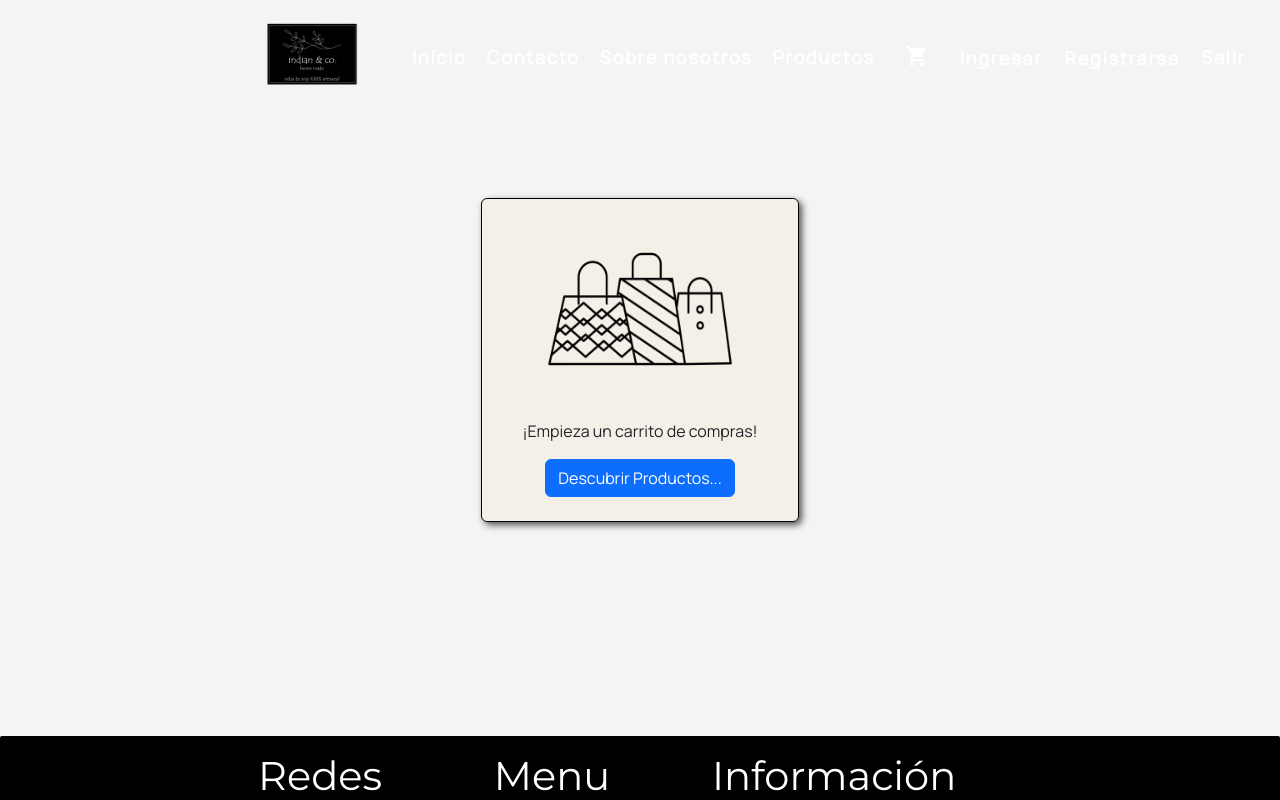
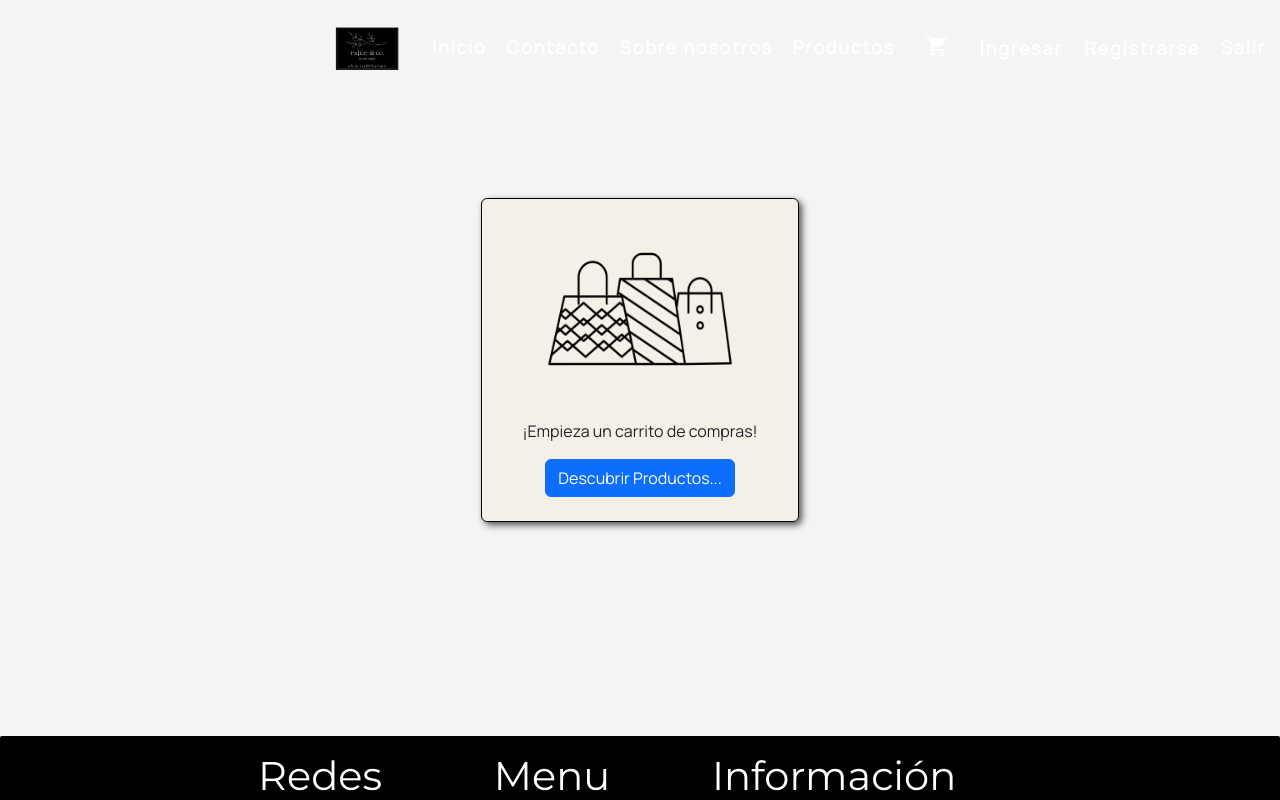
Before and after one commit to indianandco/Indian_Co, a React (Vite) app in the folder Client/: page /cart in a window 1280 px wide. Shown: the top 800 px of the page. Built offline with nearby package versions, Linux system fonts and the light colour scheme.

Commit message:
feat(strcture): css in all the project

```diff
--- a/Client/src/components/Login/SignIn/SignIn.jsx
+++ b/Client/src/components/Login/SignIn/SignIn.jsx
@@ -9,7 +9,7 @@ import { fetcher } from '../../../utils/fetcherGet';
 import { AuthContext } from '../../../services/AuthContext';
 
 // eslint-disable-next-line react/prop-types
-function SignIn({ scrolled }) {
+function SignIn() {
 
     const { setUser } = useContext(AuthContext);
     const [validated, setValidated] = useState(true);
@@ -112,7 +112,7 @@ function SignIn({ scrolled }) {
 
     return (
         <>
-            <Button variant="none" className={scrolled ? "buttons_scrolled d-flex justify-content-start" : "buttons d-flex justify-content-start"} onClick={handleShow}>
+            <Button variant="none" className="buttons d-flex justify-content-start" onClick={handleShow}>
                 Ingresar
             </Button>
             {//-------------------------MODAL DE LOGIN
--- a/Client/src/components/Login/SignUp/SignUp.jsx
+++ b/Client/src/components/Login/SignUp/SignUp.jsx
@@ -8,7 +8,7 @@ import validation from '../../../utils/registerValidation';
 import { fetcher } from '../../../utils/fetcherGet';
 
 // eslint-disable-next-line react/prop-types
-function SignUp({ scrolled }) {
+function SignUp() {
 
     const [validated, setValidated] = useState(true);
     const [show, setShow] = useState(false)
@@ -72,7 +72,7 @@ function SignUp({ scrolled }) {
 
     return (
         <>
-            <Button variant="none" className={scrolled ? "buttons_scrolled d-flex justify-content-start" : "buttons d-flex justify-content-start"} onClick={handleShow}>
+            <Button variant="none" className="buttons d-flex justify-content-start" onClick={handleShow}>
                 Registrarse
             </Button>
 
--- a/Client/src/components/Navbar/Navbar.css
+++ b/Client/src/components/Navbar/Navbar.css
@@ -67,8 +67,8 @@
   }
 
    .logo {
-    width: 100px;
-    height: 100px;
+    width: 70px;
+    height: 70px;
     padding: 0;
     margin: 0;
   }
@@ -80,9 +80,8 @@
   .navbar {
     display: flex;
     align-items:center;
-    min-height: 6em;
     background-color: rgba(255, 255, 255, 0);
-    transition: background-color 0.7s ease;
+    transition: background-color 0.7s ease,height 1s ease;
   }
 
   .nav_container {
@@ -94,21 +93,10 @@
   .navbar_scrolled {
     margin: 0;
     display: flex;
-    height: 1em;
+    height: auto;
     justify-content:space-evenly;
     background-color: black;
-  }
-
-  .buttons_scrolled {
-    position: relative;
-    font-style:normal;
-    font-weight: 800;
-    letter-spacing: 0.1em;
-    color: rgb(255, 255, 255);
-    padding: 10px;
-    text-decoration: none;
-    font-size: 14px;
-    transition: font-size 0.7s ease;
+    transition: background-color 0.7s ease,height 1s ease;
   }
 
   @media (max-width: 768px) {
--- a/Client/src/components/Navbar/Navbar.jsx
+++ b/Client/src/components/Navbar/Navbar.jsx
@@ -1,4 +1,4 @@
-import { NavLink } from "react-router-dom";
+import { NavLink, useLocation } from "react-router-dom";
 import "./Navbar.css";
 import Nav from 'react-bootstrap/Nav';
 import 'bootstrap-icons/font/bootstrap-icons.css';
@@ -15,6 +15,8 @@ import { AuthContext } from "../../services/AuthContext";
 
 const NavBar = () => {
 
+
+    const location = useLocation();
     const { cart } = useContext(CartContext);
     let [cartLength, setCartLength] = useState(null)
     const { user, setUser } = useContext(AuthContext);
@@ -33,7 +35,7 @@ const NavBar = () => {
 
     useEffect(() => {
         const handleScroll = () => {
-            if (window.scrollY > 1) {
+            if (window.scrollY > 200 || location.pathname === "/") {
                 setScrolled(true);
             } else {
                 setScrolled(false);
@@ -61,14 +63,14 @@ const NavBar = () => {
                         <Navbar.Brand onClick={scrollToTop} className="logo_container" href="/">
                             <img className={scrolled ? "logo_scrolled" : "logo"} src="/logo-principal.png" alt="Indian&Co" />
                         </Navbar.Brand>
-                        <Nav className="justify-content-end p-4 ">
-                            <NavLink onClick={scrollToTop} className={scrolled ? "buttons_scrolled" : "buttons"} to="/">Inicio</NavLink>
-                            <NavLink onClick={scrollToTop} className={scrolled ? "buttons_scrolled" : "buttons"} to="/contact">Contacto</NavLink>
-                            <NavLink onClick={scrollToTop} className={scrolled ? "buttons_scrolled" : "buttons"} to="/about">Sobre nosotros</NavLink>
-                            <NavLink onClick={scrollToTop} className={scrolled ? "buttons_scrolled" : "buttons"} to="/products">Productos</NavLink>
+                        <Nav className="justify-content-end p-1">
+                            <NavLink onClick={scrollToTop} className="buttons" to="/">Inicio</NavLink>
+                            <NavLink onClick={scrollToTop} className="buttons" to="/contact">Contacto</NavLink>
+                            <NavLink onClick={scrollToTop} className="buttons" to="/about">Sobre nosotros</NavLink>
+                            <NavLink onClick={scrollToTop} className="buttons" to="/products">Productos</NavLink>
                             <div>
                                 <NavLink onClick={scrollToTop} className="cart_button" to="/cart">
-                                    <Badge badgeContent={cartLength} color="secondary" className={scrolled ? "buttons_scrolled" : "buttons"}>
+                                    <Badge badgeContent={cartLength} color="secondary" className="buttons">
                                         <ShoppingCart />
                                     </Badge>
                                 </NavLink>
@@ -83,7 +85,7 @@ const NavBar = () => {
                                 {(user?.role === "user") && <UserProfile></UserProfile>}
                             </div>
 
-                            <NavLink onClick={() => handleLogOut()} className={scrolled ? "buttons_scrolled" : "buttons"} to="/">Salir</NavLink>
+                            <NavLink onClick={() => handleLogOut()} className="buttons" to="/">Salir</NavLink>
                             {(user?.role === 'admin') && <NavLink onClick={scrollToTop} className={scrolled ? "buttons_scrolled" : "buttons"} to="/dashboardadmin">Dashboard</NavLink>}
                         </Nav>
                     </Navbar.Collapse>
```
